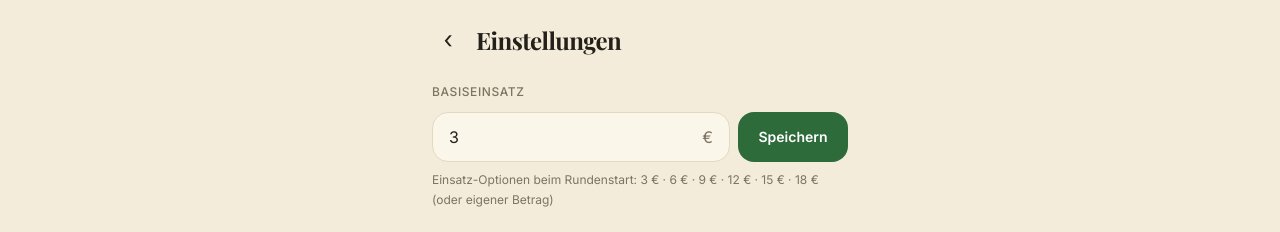
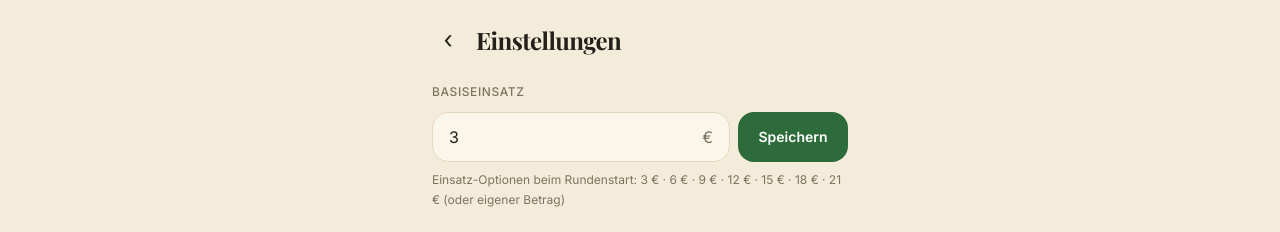
Before and after one commit to tw1305/Stammtisch-Schnauz, a Next.js app: page /einstellungen in a window 1280 px wide. Shown: the top 232 px of the page. Built offline with nearby package versions, Linux system fonts and the light colour scheme.

Commit message:
Siebte Einsatzstufe (21 €) ergänzt für sauberes 4x2-Grid
3/6/9/12 € in Reihe 1, 15/18/21 €/Custom-Stift in Reihe 2 — keine
angebrochene letzte Zeile mehr.

```diff
--- a/app/(app)/einstellungen/page.tsx
+++ b/app/(app)/einstellungen/page.tsx
@@ -79,7 +79,8 @@ export default function EinstellungenPage() {
           </div>
           <p className="text-[#7C7461] text-xs mt-2 leading-relaxed">
             Einsatz-Optionen beim Rundenstart: {defaultStake} € · {defaultStake * 2} € · {defaultStake * 3} € ·{' '}
-            {defaultStake * 4} € · {defaultStake * 5} € · {defaultStake * 6} € (oder eigener Betrag)
+            {defaultStake * 4} € · {defaultStake * 5} € · {defaultStake * 6} € · {defaultStake * 7} € (oder eigener
+            Betrag)
           </p>
         </div>
 
--- a/app/(app)/spiel/page.tsx
+++ b/app/(app)/spiel/page.tsx
@@ -20,6 +20,7 @@ const STAKE_OPTIONS = [
   { label: 'Quattro', multiplier: 4 },
   { label: 'Quinto', multiplier: 5 },
   { label: 'Sesto', multiplier: 6 },
+  { label: 'Settimo', multiplier: 7 },
 ]
 
 const DEFAULT_PLAYERS = ['Domi', 'Tom', 'André']
```
